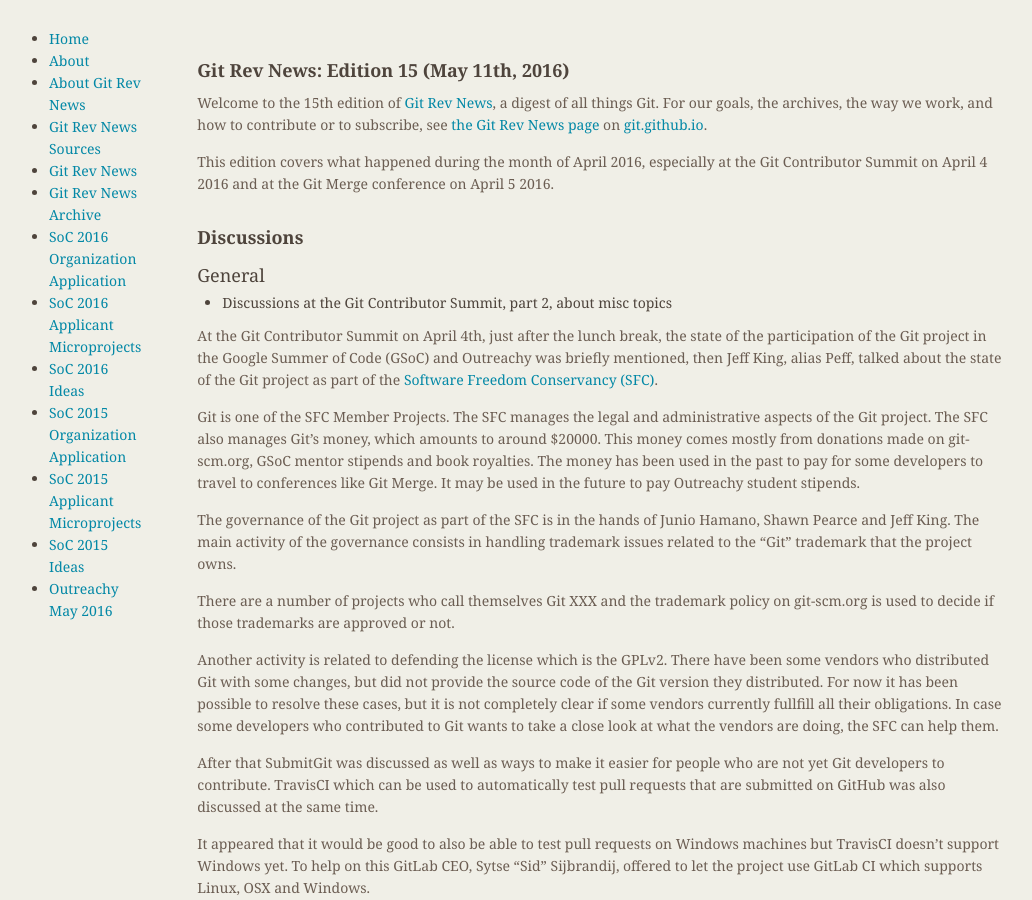
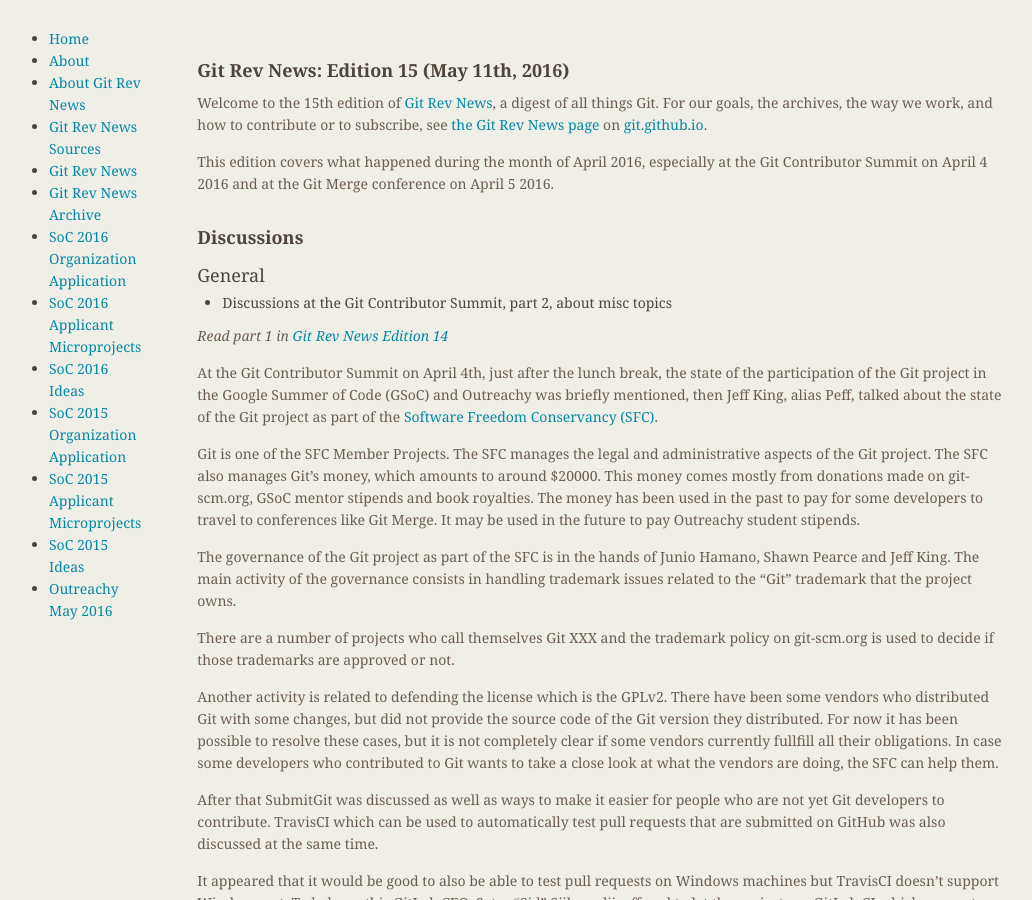
Before and after one commit to git/git.github.io, a Jekyll site: the page built from rev_news/drafts/edition-15.md, in a window 1280 px wide and 900 px high. Shown: the whole window, without its empty margins (174-1206 px from the left). Built offline with Jekyll 4.4.1, drawn with Linux system fonts in a browser that asks for light colours.

Commit message:
Add link to part 1 of summit discussions

```diff
--- a/rev_news/drafts/edition-15.md
+++ b/rev_news/drafts/edition-15.md
@@ -22,6 +22,8 @@
 ### General
 
 * Discussions at the Git Contributor Summit, part 2, about misc topics
+
+*Read part 1 in [Git Rev News Edition 14](http://git.github.io/rev_news/2016/04/20/edition-14/)*
 
 At the Git Contributor Summit on April 4th, just after the lunch
 break, the state of the participation of the Git project in the Google
```
